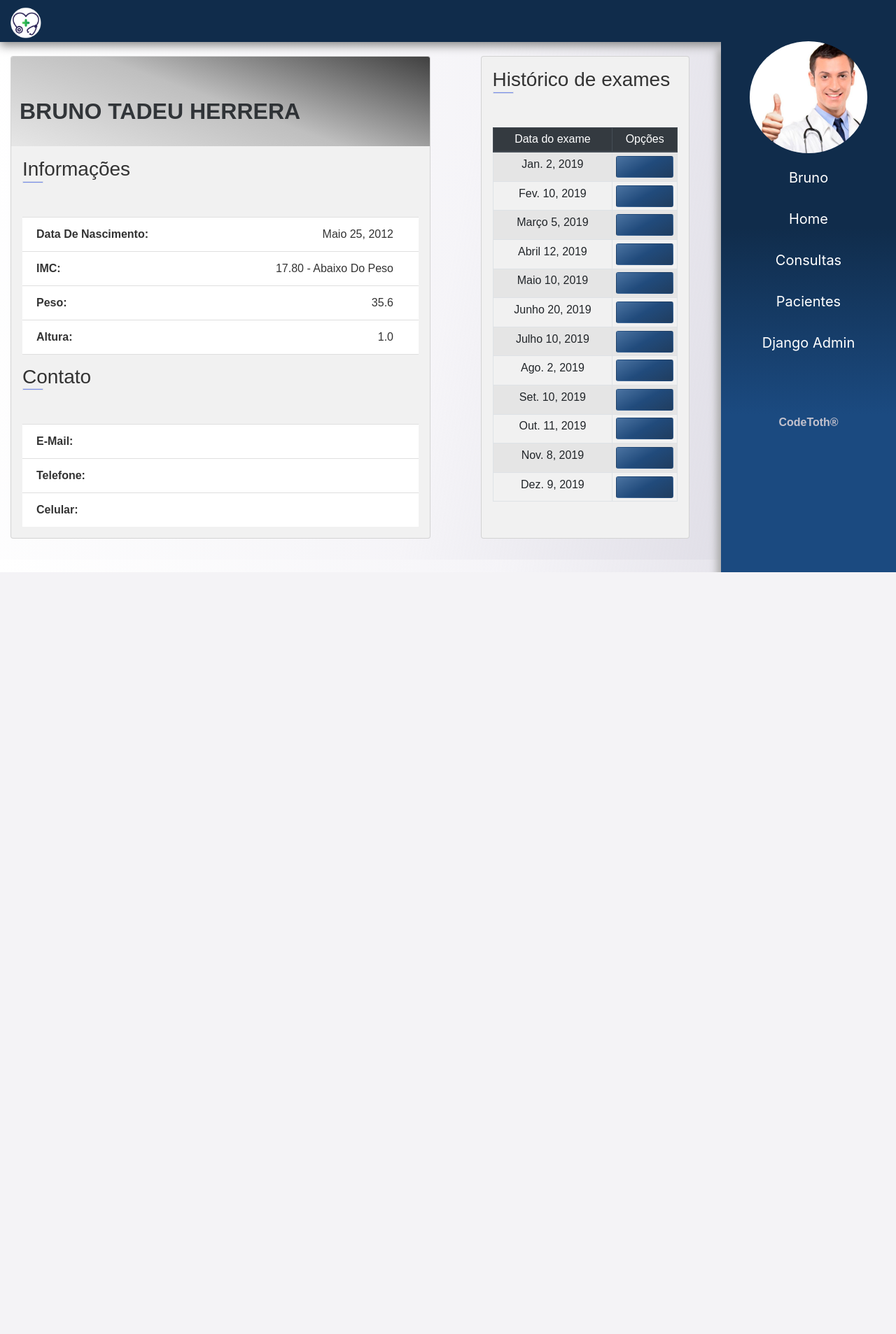
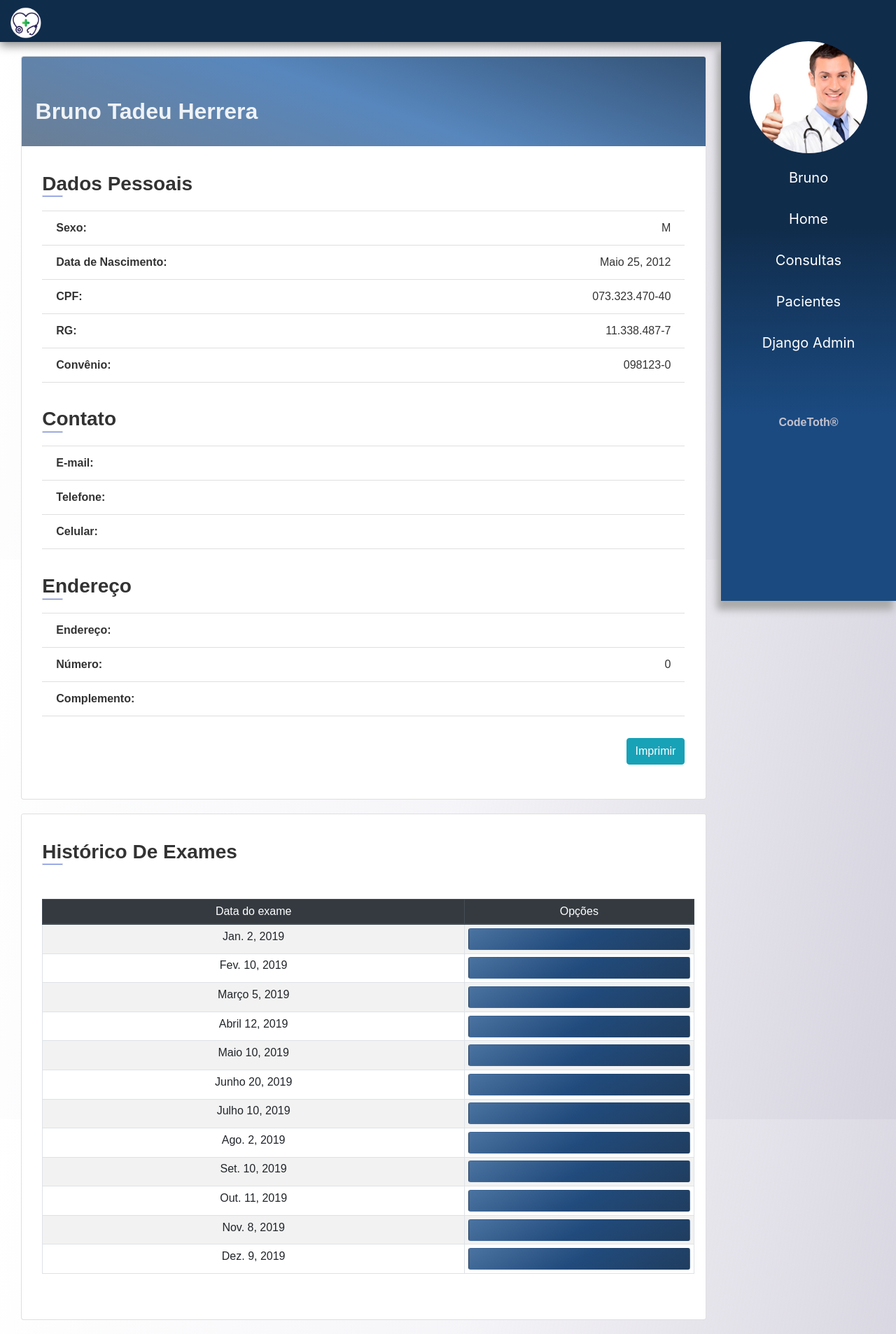
Before and after one commit to bruno-ralmeida/PI_2020.1, a Django app: page /pacientes/paciente/5 in a window 1280 px wide. Shown: the whole page at 70% size. Before the commit the page ends 818 px from the top, so only its background shows below. Run offline with Django 3.2, Linux system fonts and the light colour scheme; a user stored in the database is signed in; data comes from the database, SQL or seed files in the repository; both versions use the stored data as it was after the commit; some libraries are stand-ins or nearby versions; some web fonts are replaced.

Commit message:
Ajuste de tela detalhes do paciente.

```diff
--- a/app/paciente/models.py
+++ b/app/paciente/models.py
@@ -12,7 +12,7 @@ class Paciente(models.Model):
     altura = models.FloatField()
     endereco = models.CharField(max_length=250)
     end_num = models.IntegerField(max_length=10)
-    complemento = models.CharField(max_length=50)
+    complemento = models.CharField(max_length=50, blank=True)
     email = models.CharField(max_length=50)
     telefone = models.CharField(max_length=14)
     celular = models.CharField(max_length=15)
--- a/static/css/app.css
+++ b/static/css/app.css
@@ -123,29 +123,24 @@ body{
 /*DETALHE DO PACIENTE*/
 .card{
   width: 100%;
-  max-width: 600px;
-  background: #f1f1f1;
   overflow: auto;
   font-family: "montserrat", sans-serif;
-  margin-top: 5rem !important;
+  padding-bottom: 5%;
+  margin-bottom: 2%;
 }
 
-.historico {
-    -ms-flex: 0 0 33.666667%;
-    flex: 0 0 33.666667%;
-    max-width: 28.666667%
-}
 
 .top-section{
   position: relative;
-  background-image: linear-gradient(200deg,#404040, #BFBFBF, #E6E6E6);
+  background: linear-gradient(200deg, #2d4d72f8, #2e69adcc, #203d5fa9) ;
+  color: #fff;
   height: 8rem !important;
 }
 
 
 .name span{
-  text-transform: uppercase;
-  font-weight: 600;
+  text-transform: capitalize;
+  font-weight: 700;
   position: absolute;
   bottom: 20%;
   left: 2%;
@@ -153,26 +148,33 @@ body{
   font-weight: 900;
   opacity: .90;
   white-space: pre-line;
-
+  float: right;
 }
 
 .info-section{
-  margin-top: 1rem !important;
-  margin-left: 1rem !important;
-
   color: #333;
+  background-color: #ffff;
+  padding: 0% 3% 0% 3%;
 }
 
+.info-section > h3{
+  margin: 4% 0% 2% 0%;
+  font-weight: 800;
+  text-transform: capitalize;
+}
+
+
 .info {
-  text-transform: capitalize;
+
   font-weight: 600;
 }
+
+
 .info span{
   font-weight: 500;
   float: right!important;
-  margin-right: 1rem;
+
 }
-
 
 .border{
   width: 30px;
@@ -429,17 +431,9 @@ header{
 
   .card{
     width: 100% !important;
-    max-width: 1000px !important;
-
   }
 
-  .historico{
-    width: 800px !important;
-    max-width: 100% !important;
 
-    flex: 0 0 100%;
-
-  }
 }
 
 
--- a/templates/paciente/det_paciente.html
+++ b/templates/paciente/det_paciente.html
@@ -4,9 +4,9 @@
 {% block content %}
 <main>
     <section class="container-fluid ">
-        <div class="col-md-10 pb-5">
-            <div class="row">
-                <div class="card middle">
+        <div class="col-10 pr-5 mt-x">
+
+            <div class="card">
                 <div class="top-section">
                     <div class="container">
                         <div class="name">
@@ -14,42 +14,79 @@
                         </div>
                     </div>
                 </div>
-                    <div class="info-section pr-3 mb-3">
-                        <h3> Informações
-                            <div class="border mb-5"></div>
+                <div class="info-section">
+                    <h3> Dados Pessoais
+                        <div class="border"></div>
                     </h3>
                     <ul class="list-group list-group-flush mb-3  info">
+                        <li class="list-group-item">Sexo:
+                            <span> {{ paciente.sexo}}
+                            </span>
+                        </li>
                         <li class="list-group-item">Data de Nascimento:
                             <span> {{ paciente.data_nascimento}}
                             </span>
                         </li>
-                            <li class="list-group-item">IMC:
-                                <span> {{ paciente.imc}}
+                        <li class="list-group-item">CPF:
+                            <span> {{ paciente.cpf}}
                             </span>
                         </li>
-                            <li class="list-group-item">Peso:
-                                <span> {{ paciente.peso}}
+                        <li class="list-group-item">RG:
+                            <span> {{ paciente.rg}}
                             </span>
                         </li>
-                            <li class="list-group-item">Altura:
-                                <span> {{ paciente.altura}}
+                        <li class="list-group-item">Convênio:
+                            <span> {{ paciente.carteira_convenio}}
+                            </span>
+                        </li>
+
+                    </ul>
+                    <h3> Contato
+                        <div class="border"></div>
+                    </h3>
+                    <ul class="list-group list-group-flush info">
+                        <li class="list-group-item">E-mail:
+                            <span> {{ paciente.email}}
+                            </span>
+                        </li>
+                        <li class="list-group-item">Telefone:
+                            <span> {{ paciente.telefone}}
+                            </span>
+                        </li>
+                        <li class="list-group-item">Celular:
+                            <span> {{ paciente.celular}}
                             </span>
                         </li>
                     </ul>
-                        <h3> Contato
-                            <div class="border mb-5"></div>
+                    <h3> Endereço
+                        <div class="border"></div>
                     </h3>
                     <ul class="list-group list-group-flush info">
-                            <li class="list-group-item">E-mail: </li>
-                            <li class="list-group-item">Telefone:</li>
-                            <li class="list-group-item">Celular: </li>
+                        <li class="list-group-item">Endereço:
+                            <span> {{ paciente.endereco}}
+                            </span>
+                        </li>
+                        <li class="list-group-item">Número:
+                            <span> {{ paciente.end_num}}
+                            </span>
+                        </li>
+                        <li class="list-group-item">Complemento:
+                            <span> {{ paciente.complemento}}
+                            </span>
+                        </li>
+                    </ul>
+                    <ul class="list-group list-group-flush info" style="float: right!important; margin-top: 2rem;">
+                        <li>
+                            <button class="btn btn-info">Imprimir</button>
+                        </li>
                     </ul>
                 </div>
 
             </div>
-                <div class="card historico mx-auto">
+
+            <div class="card">
                 <div class="info-section pr-3">
-                        <h3> Histórico de exames   <div class="border mb-5"></div>
+                    <h3> Histórico de exames <div class="border mb-5"></div>
                     </h3>
                     <table class="table table-sm table-bordered table-striped text-center">
                         <thead class="thead-dark ">
@@ -64,13 +101,13 @@
                                     {{ exame.data_exame}}
                                 </td>
                                 <td>
-                                            <a href="#" class="btn btn-sm btn-block btnCustom" data-toggle="modal" data-target="#exame{{exame.id}}"> <i class="far fa-file-pdf"></i></i> </a>
+                                    <a href="#" class="btn btn-sm btn-block btnCustom" data-toggle="modal"
+                                        data-target="#exame{{exame.id}}"> <i class="far fa-file-pdf"></i></i> </a>
                                 </td>
                             </tr>
                             {% endfor %}
                         </tbody>
                     </table>
-                    </div>
                 </div>
             </div>
         </div>
@@ -120,7 +157,8 @@
                 </div>
                 <div class="modal-footer">
                     <!--Colocar o redirecionamento para o PDF {{ exame.pdf }}-->
-              <button type="button" class="btn btn-modal" data-dismiss="modal"> <i class="far fa-file-pdf"></i></i> Exportar PDF</button>
+                    <button type="button" class="btn btn-modal" data-dismiss="modal"> <i
+                            class="far fa-file-pdf"></i></i> Exportar PDF</button>
                     <button type="button" class="btn btn-modal att" data-dismiss="modal"> Fechar</button>
                 </div>
             </div>
```
Also changed, not shown: db.sqlite3. Lines whose indentation alone changed are shown as unchanged.
